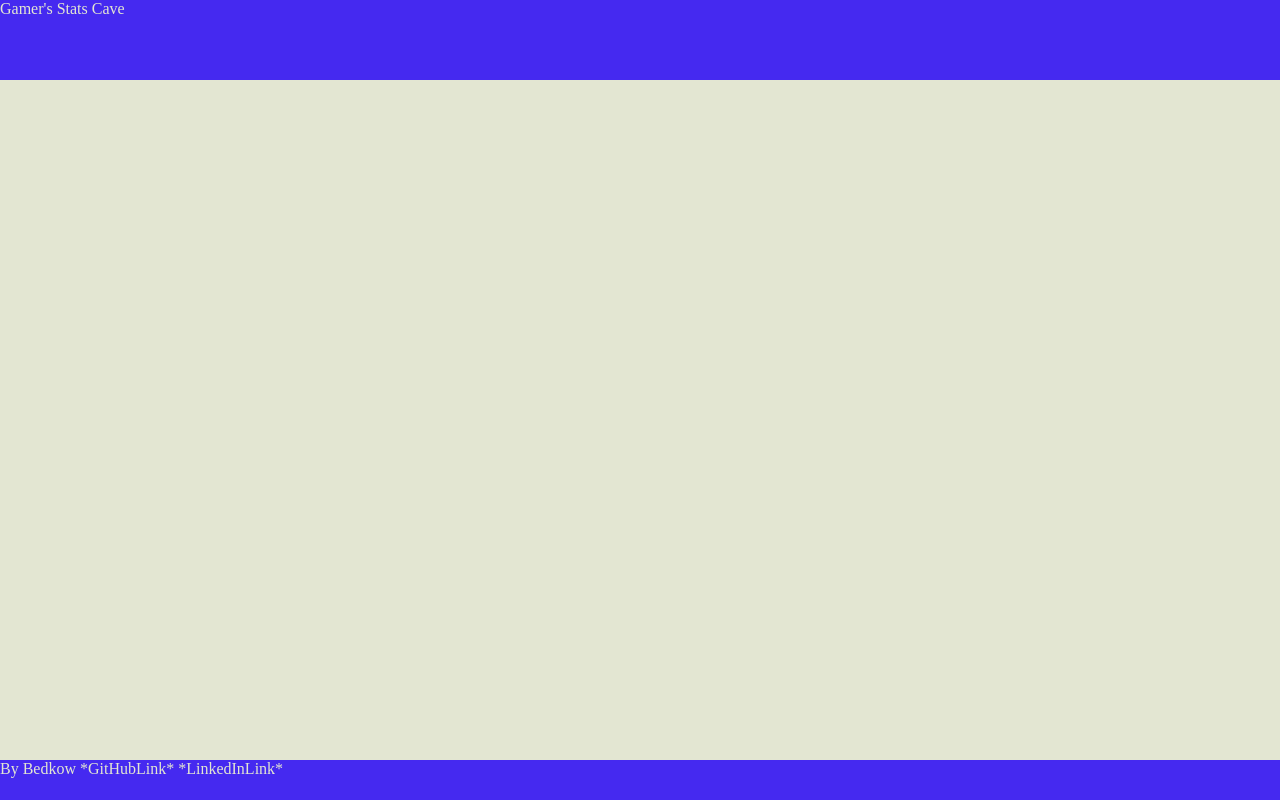
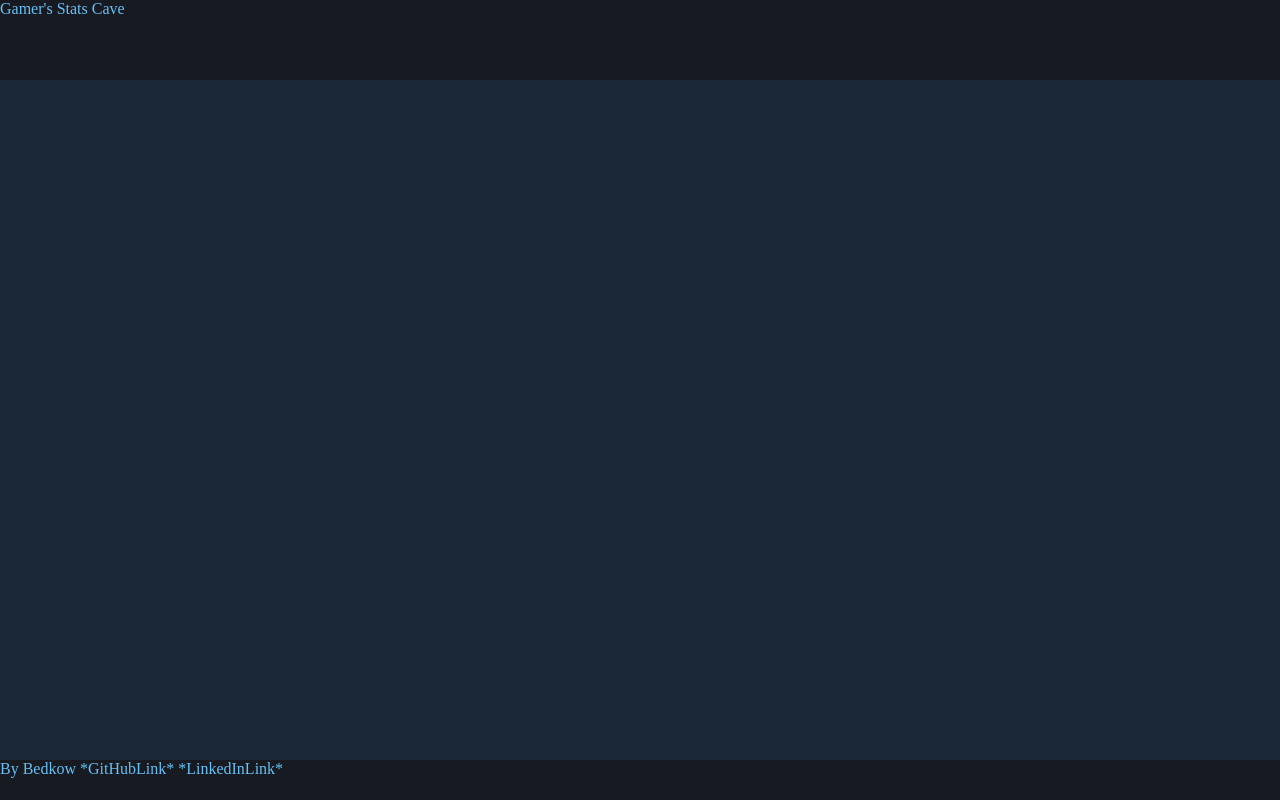
Before and after one commit to Bedkow/gamers_stats, a plain HTML site: page index.html in a window 1280 px wide. Drawn offline with Linux system fonts and the light colour scheme.

Commit message:
changed color palette

```diff
--- a/styles.scss
+++ b/styles.scss
@@ -1,7 +1,7 @@
-$primaryColor_1: #4529f0;
-$primaryColor_2: #e3e6d2;
-$primaryTextColor: #1b1b1b;
-$secondaryTextColor: #4d4d4d;
+$primaryColor_1: #171A21;
+$primaryColor_2: #1B2838;
+$primaryTextColor: #66C0F4;
+$secondaryTextColor: rgba(102,192,244,0.5);
 
 * {
 	margin: 0;
@@ -21,7 +21,7 @@ body {
 header,
 footer {
 	background-color: $primaryColor_1;
-	color: $primaryColor_2;
+	color: $primaryTextColor;
     width: 100%;
 
 }
```
Also changed, not shown: styles.css, 1 other file.
